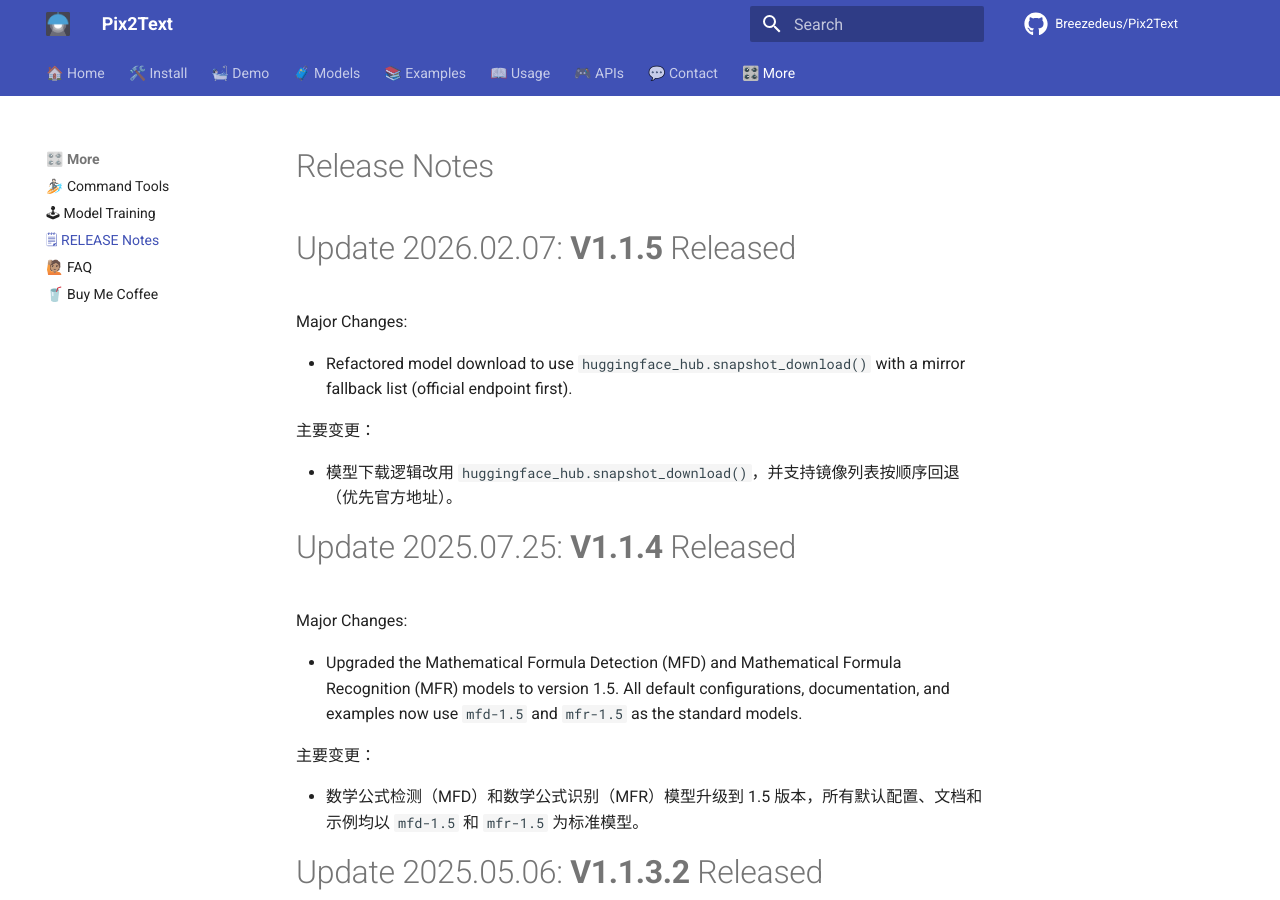
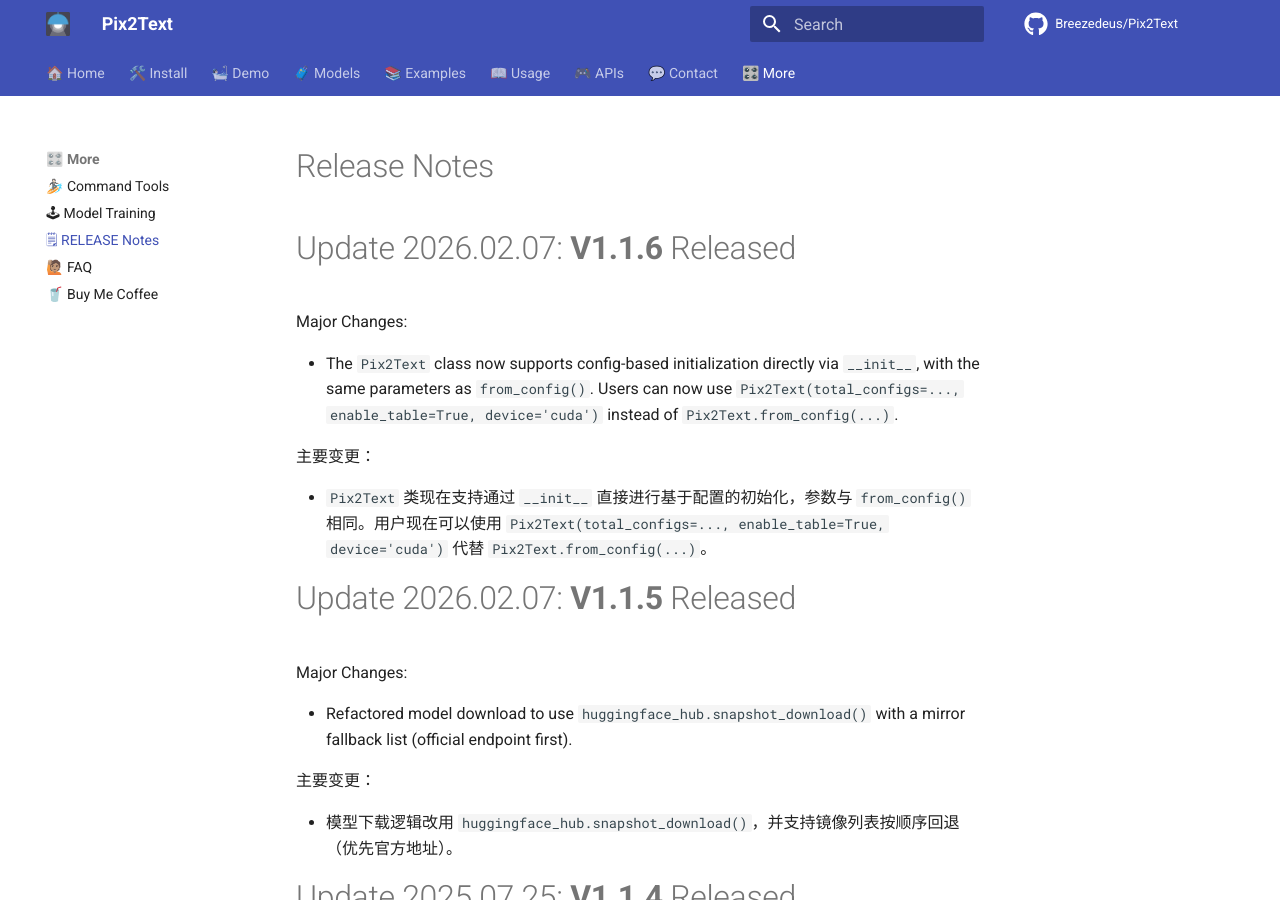
Before and after one commit to breezedeus/Pix2Text, an MkDocs documentation site: the page built from docs/RELEASE.md, in a window 1280 px wide and 900 px high. Built offline with MkDocs 1.6.1 and Material for MkDocs 9.7.7, drawn with Linux system fonts in a browser that asks for light colours; comment, search, counter and statistics services are not loaded.

Commit message:
feat: release version 1.1.6, adding config-based initialization support for Pix2Text

```diff
--- a/docs/RELEASE.md
+++ b/docs/RELEASE.md
@@ -1,4 +1,14 @@
 # Release Notes
+
+# Update 2026.02.07: **V1.1.6** Released
+
+Major Changes:
+
+- The `Pix2Text` class now supports config-based initialization directly via `__init__`, with the same parameters as `from_config()`. Users can now use `Pix2Text(total_configs=..., enable_table=True, device='cuda')` instead of `Pix2Text.from_config(...)`.
+
+主要变更：
+
+- `Pix2Text` 类现在支持通过 `__init__` 直接进行基于配置的初始化，参数与 `from_config()` 相同。用户现在可以使用 `Pix2Text(total_configs=..., enable_table=True, device='cuda')` 代替 `Pix2Text.from_config(...)`。
 
 # Update 2026.02.07: **V1.1.5** Released
 
--- a/pix2text/__version__.py
+++ b/pix2text/__version__.py
@@ -2,4 +2,4 @@
 # [Pix2Text](https://github.com/breezedeus/pix2text): an Open-Source Alternative to Mathpix.
 # Copyright (C) 2022-2025, [Breezedeus](https://www.breezedeus.com).
 
-__version__ = '1.1.5'
+__version__ = '1.1.6'
```
